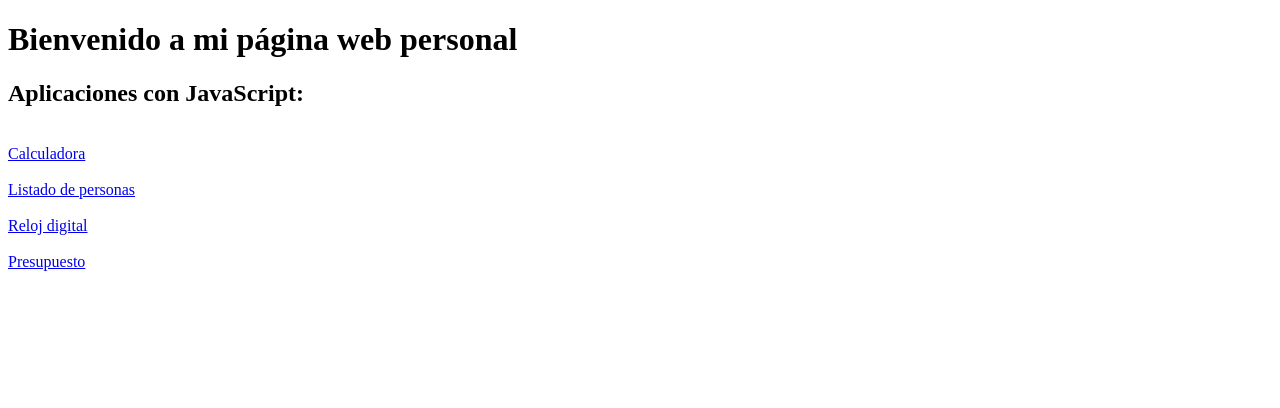
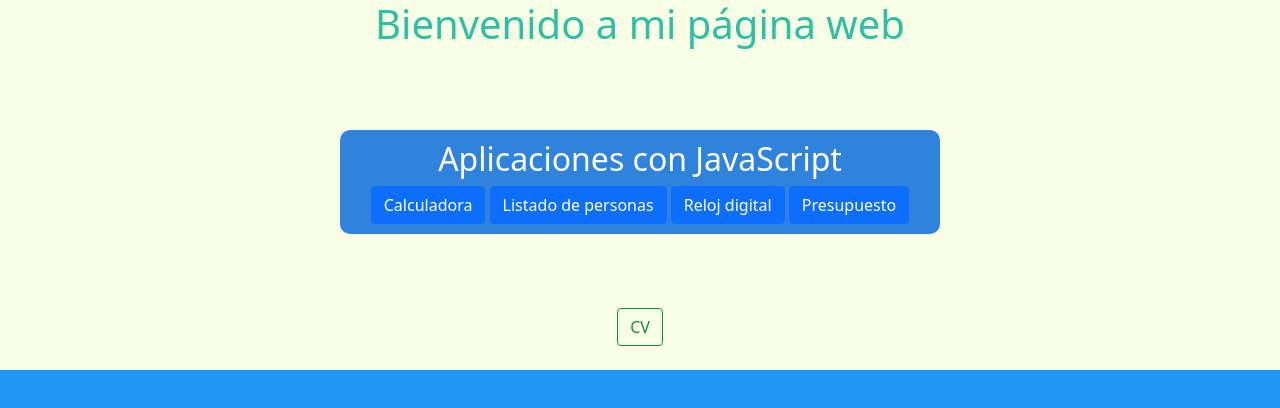
Before and after one commit to portoman/portoman.github.io, a plain HTML site: page index.html in a window 1280 px wide. Drawn offline with nearby package versions, Linux system fonts and the light colour scheme.

Commit message:
Update 20210615

```diff
--- /dev/null
+++ b/css/estilos.css
@@ -0,0 +1,34 @@
+html {
+    background: #2196f3;
+}
+body{
+    background:  #F8FFE5 ;
+    #F8FFE5
+}
+
+h1{
+    color: #2ebfa5;
+
+    text-align: center;
+}
+
+h2{
+    color:white;
+    text-align: center;
+}
+
+#area{
+    color:#4E4187;
+    padding: 10px;
+    max-width: 600px;
+    margin: 50px auto;
+    background:#3083DC;
+    border-radius: 5x;
+    text-align: center;
+    border-radius: 10px;
+  }
+
+  #cv{
+      text-align: center;
+
+  }
--- a/index.html
+++ b/index.html
@@ -2,21 +2,27 @@
 <html>
 <head>
 <title>Página web de portoman</title>
+<link href="https://cdn.jsdelivr.net/npm/bootstrap@5.0.1/dist/css/bootstrap.min.css"
+rel="stylesheet"
+integrity="sha384-+0n0xVW2eSR5OomGNYDnhzAbDsOXxcvSN1TPprVMTNDbiYZCxYbOOl7+AMvyTG2x"
+crossorigin="anonymous">
+<link href="css/estilos.css" rel="stylesheet"/>
 </head>
 <body>
-<h1>Bienvenido a mi página web personal</h1>
+<h1>Bienvenido a mi página web</h1>
+</br>
+<div id="area">
+    <h2>Aplicaciones con JavaScript</h2>
+<a href="/01_Calculadora_Js/index.html" class="btn btn-primary" role="button">Calculadora</a>
+<a href="/02_Listado de personas_Js/index.html" class="btn btn-primary" role="button">Listado de personas</a>
+<a href="/03_Reloj digital_Js/index.html" class="btn btn-primary" role="button">Reloj digital</a>
+<a href="/04_Presupuesto/index.html" class="btn btn-primary" role="button">Presupuesto</a>
+</div>
+<br/>
+<div id="cv">
+<a href="/documentacion/Jesús Alfonso Porto Bujía CV.pdf" class="btn btn-outline-success">CV</a>
+</div>
 
-    <h2>Aplicaciones con JavaScript:</h2>
-</br>
-<form>
-<a href="/01_Calculadora_Js/index.html">Calculadora</a>
-</br></br>
-<a href="/02_Listado de personas_Js/index.html">Listado de personas</a>
-</br></br>
-<a href="/03_Reloj digital_Js/index.html">Reloj digital</a>
-</br></br>
-<a href="/04_Presupuesto/index.html">Presupuesto</a>
-</form>
 <body/></br>
 
 </html>
```
Also changed, not shown: 1 other file.
